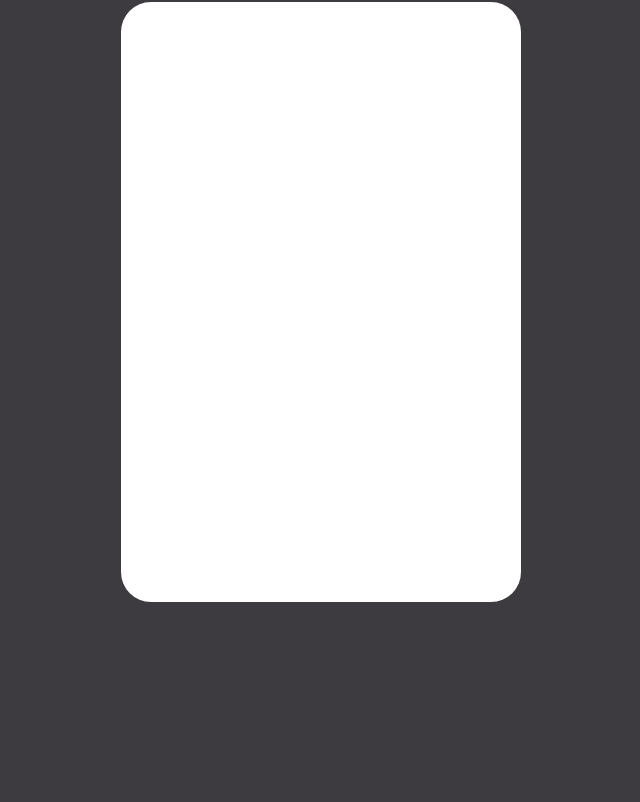
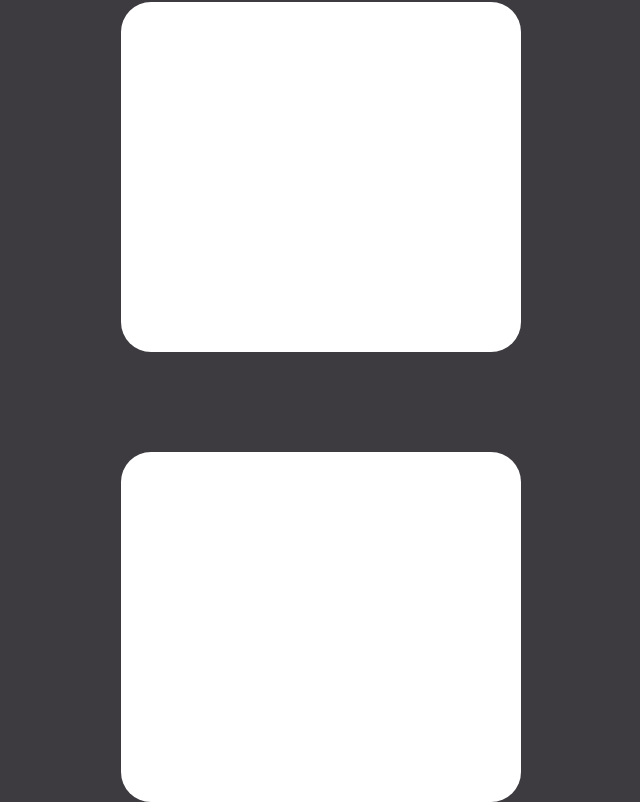
Before and after one commit to pangil5634/pangil5634, a React (Create React App) app in the folder pangil5634_introduce/: page / in a window 1280 px wide. Shown: the part 1598-2400 px from the top of the page, without its empty margins (319-959 px from the left). Built offline with nearby package versions, Linux system fonts and the light colour scheme.

Commit message:
edit : HomePageContent2 test

```diff
--- a/pangil5634_introduce/src/Pages/HomePage/Container/ContainerHomePageContent2.js
+++ b/pangil5634_introduce/src/Pages/HomePage/Container/ContainerHomePageContent2.js
@@ -6,6 +6,9 @@ function HomePageContent1() {
         <ContainerHomePageContent1>
             <ContainerMainArea>
                 <WrapperCard>
+
+                </WrapperCard>
+                <WrapperCard style={{marginTop : "100px"}}>
 
                 </WrapperCard>
             </ContainerMainArea>
```
